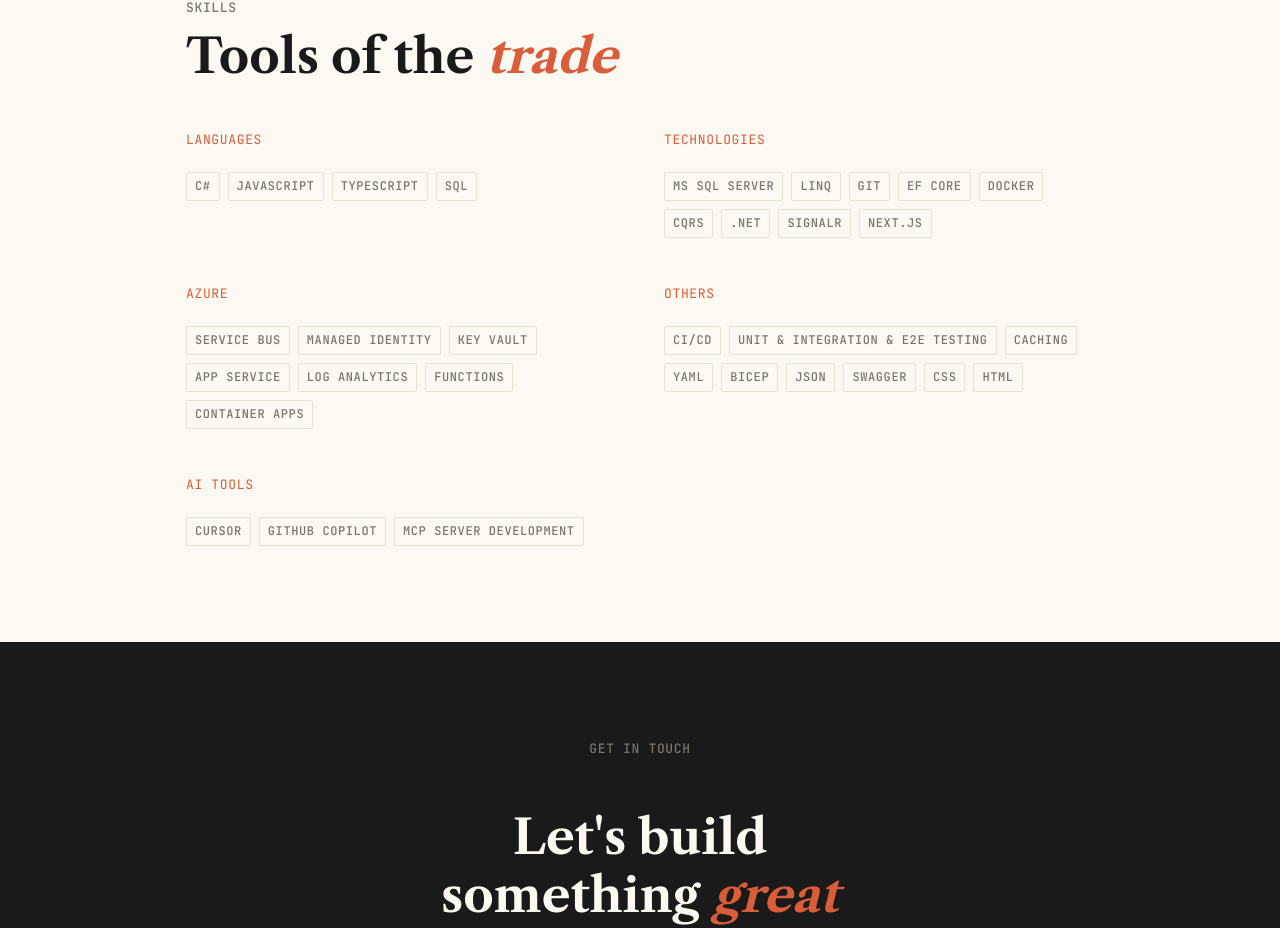
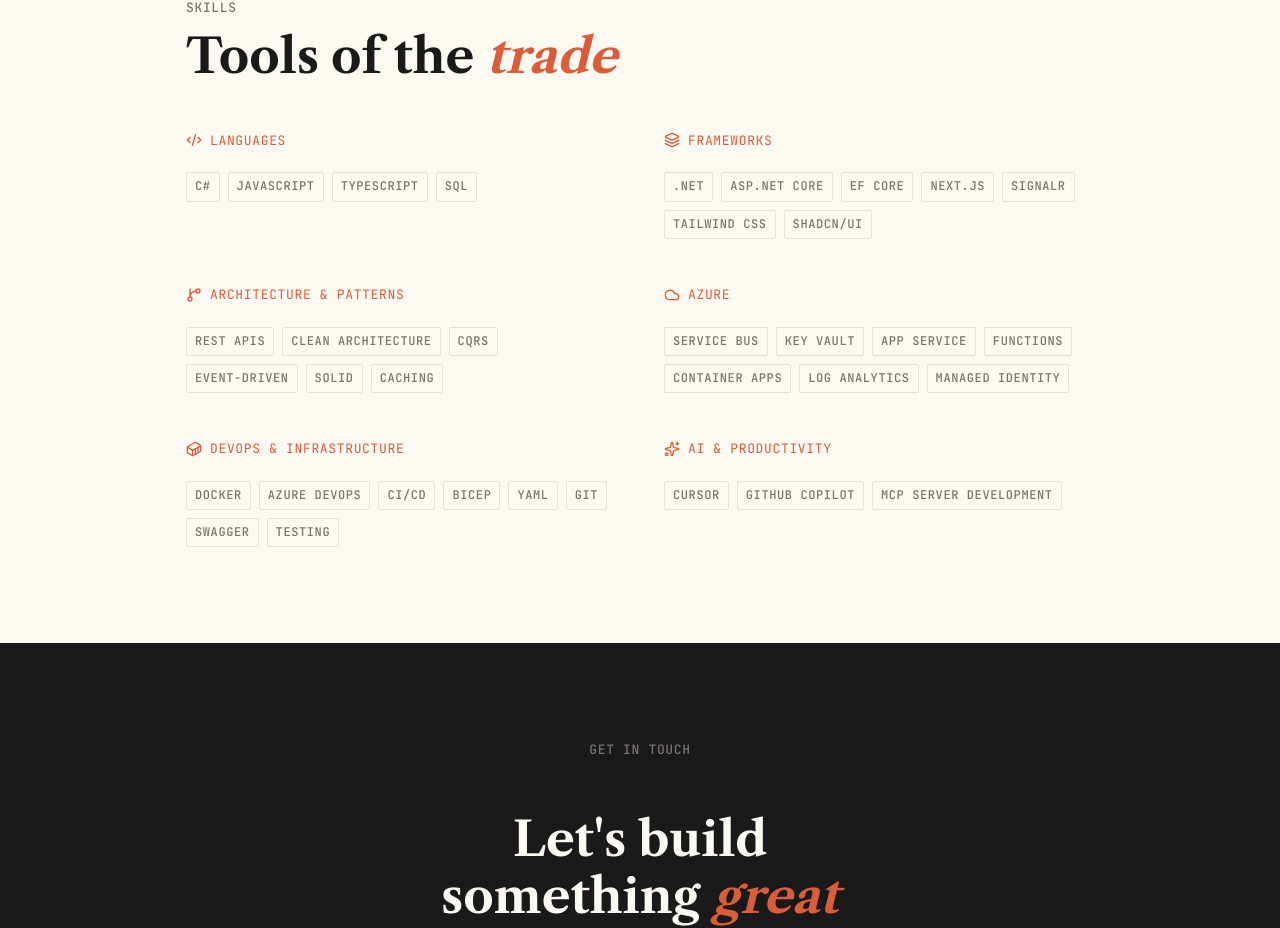
Before and after one commit to DotNetTitan/portfolio, a Next.js app: page / in a window 1280 px wide. Shown: the part 2556-3484 px from the top of the page. Built offline with nearby package versions, Linux system fonts and the light colour scheme.

Commit message:
feat: Enhance Skills component with icons and update skills data structure

```diff
--- a/src/components/Skills.tsx
+++ b/src/components/Skills.tsx
@@ -1,4 +1,9 @@
+import { Code2, Layers, GitBranch, Cloud, Container, Sparkles } from "lucide-react";
 import { skills } from "@/data";
+
+const iconMap: Record<string, React.ElementType> = {
+  Code2, Layers, GitBranch, Cloud, Container, Sparkles,
+};
 
 export default function Skills() {
   return (
@@ -17,10 +22,15 @@
             gap: "var(--stack-lg)",
           }}
         >
-          {skills.map((group) => (
+          {skills.map((group) => {
+            const Icon = iconMap[group.icon];
+            return (
               <div key={group.category}>
                 <h3
                   style={{
+                    display: "flex",
+                    alignItems: "center",
+                    gap: "0.5rem",
                     fontFamily: "var(--font-mono)",
                     fontSize: "0.8125rem",
                     letterSpacing: "0.05em",
@@ -29,6 +39,7 @@
                     marginBottom: "var(--stack-md)",
                   }}
                 >
+                  {Icon && <Icon size={16} />}
                   {group.category}
                 </h3>
                 <div style={{ display: "flex", gap: "0.5rem", flexWrap: "wrap" }}>
@@ -39,7 +50,8 @@
                   ))}
                 </div>
               </div>
-          ))}
+            );
+          })}
         </div>
       </div>
     </section>
--- a/src/data/index.ts
+++ b/src/data/index.ts
@@ -43,50 +43,40 @@
 export const skills = [
   {
     category: "Languages",
+    icon: "Code2",
     items: ["C#", "JavaScript", "TypeScript", "SQL"],
   },
   {
-    category: "Technologies",
+    category: "Frameworks",
+    icon: "Layers",
+    items: [".NET", "ASP.NET Core", "EF Core", "Next.js", "SignalR", "Tailwind CSS", "shadcn/ui"],
+  },
+  {
+    category: "Architecture & Patterns",
+    icon: "GitBranch",
+    items: ["REST APIs", "Clean Architecture", "CQRS", "Event-Driven", "SOLID", "Caching"],
+  },
+  {
+    category: "Azure",
+    icon: "Cloud",
     items: [
-      "MS SQL Server",
-      "LINQ",
-      "Git",
-      "EF Core",
-      "Docker",
-      "CQRS",
-      ".NET",
-      "SignalR",
-      "Next.js",
+      "Service Bus",
+      "Key Vault",
+      "App Service",
+      "Functions",
+      "Container Apps",
+      "Log Analytics",
+      "Managed Identity",
     ],
   },
   {
-    category: "Azure",
-    items: [
-      "Service Bus",
-      "Managed Identity",
-      "Key Vault",
-      "App Service",
-      "Log Analytics",
-      "Functions",
-      "Container Apps",
-    ],
+    category: "DevOps & Infrastructure",
+    icon: "Container",
+    items: ["Docker", "Azure DevOps", "CI/CD", "Bicep", "YAML", "Git", "Swagger", "Testing"],
   },
   {
-    category: "Others",
-    items: [
-      "CI/CD",
-      "Unit & Integration & E2E testing",
-      "Caching",
-      "YAML",
-      "Bicep",
-      "JSON",
-      "Swagger",
-      "CSS",
-      "HTML",
-    ],
-  },
-  {
-    category: "AI Tools",
+    category: "AI & Productivity",
+    icon: "Sparkles",
     items: ["Cursor", "GitHub Copilot", "MCP server development"],
   },
 ];
```
Also changed, not shown: 1 other file (tests, documents, lock files or other folders). Lines whose indentation alone changed are shown as unchanged.
